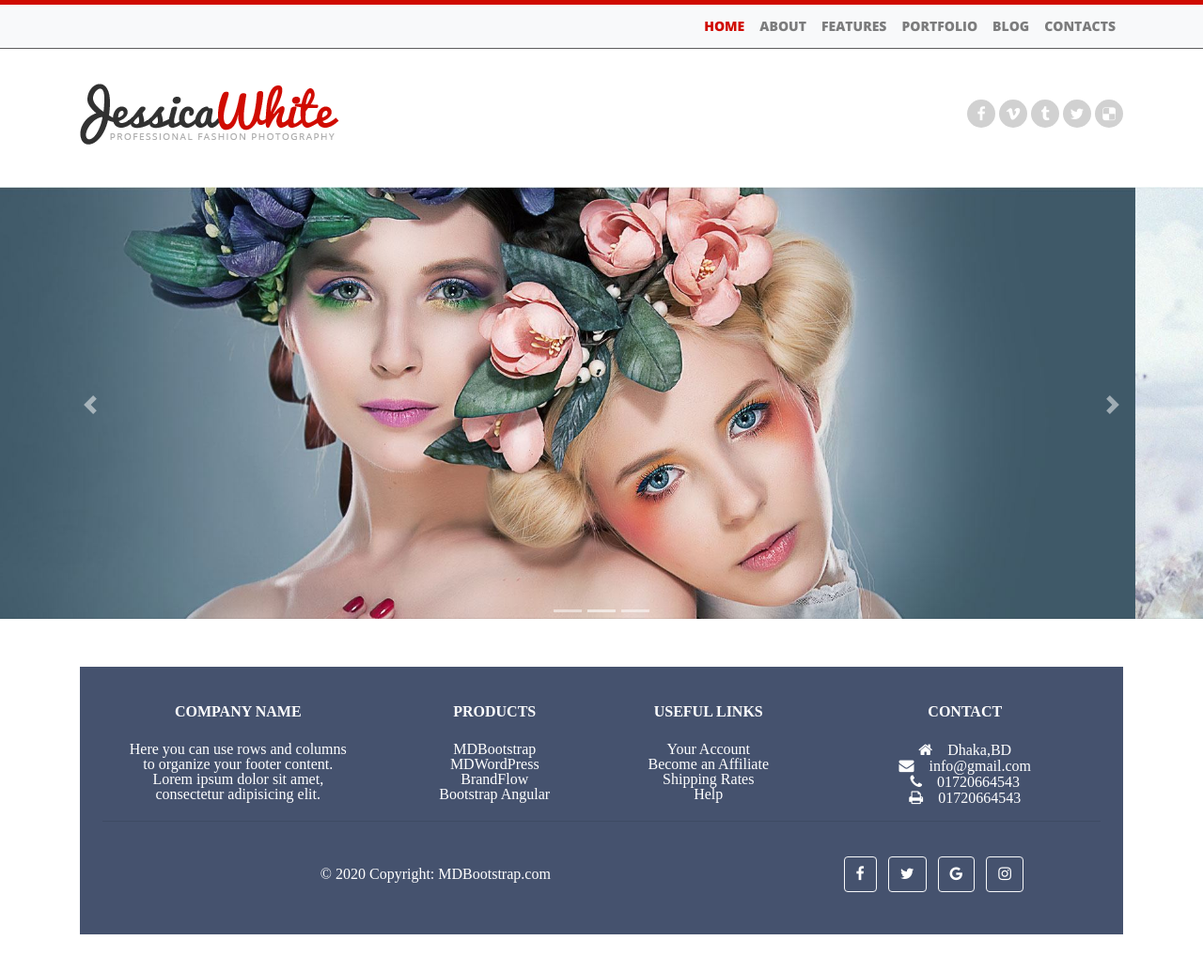
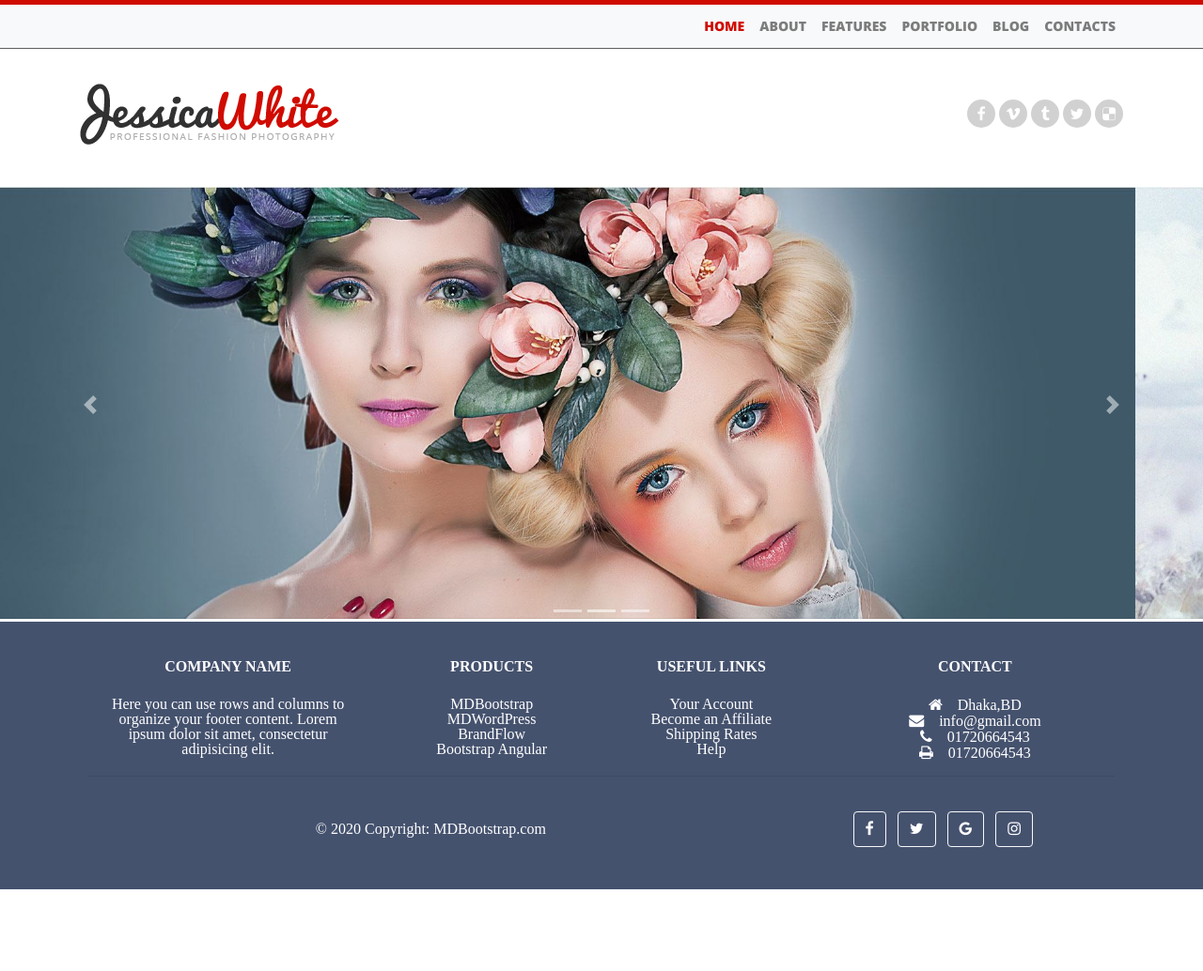
Before and after one commit to mahedi67/my-frist-projects, a plain HTML site: page index.html in a window 1280 px wide. Shown: the whole page at 94% size. After the commit the page ends 947 px from the top, so only its background shows below. Drawn offline with Linux system fonts and the light colour scheme.

Commit message:
first commit

```diff
--- a/index.html
+++ b/index.html
@@ -91,8 +91,7 @@
 
 			</div><!-- carousel -->
 		</section>
-		<!-- Remove the container if you want to extend the Footer to full width. -->
-<div class="container my-5">
+
 	<!-- Footer -->
 	<footer
 			class="text-center text-lg-start text-white"
@@ -235,8 +234,6 @@
 	  <!-- Grid container -->
 	</footer>
 	<!-- Footer -->
-  </div>
-  <!-- End of .container -->
 
 		<script type="text/javascript" src="js/jquerylibrary.js"></script>
 		<script type="text/javascript" src="js/bootstrap.min.js"></script>
```
